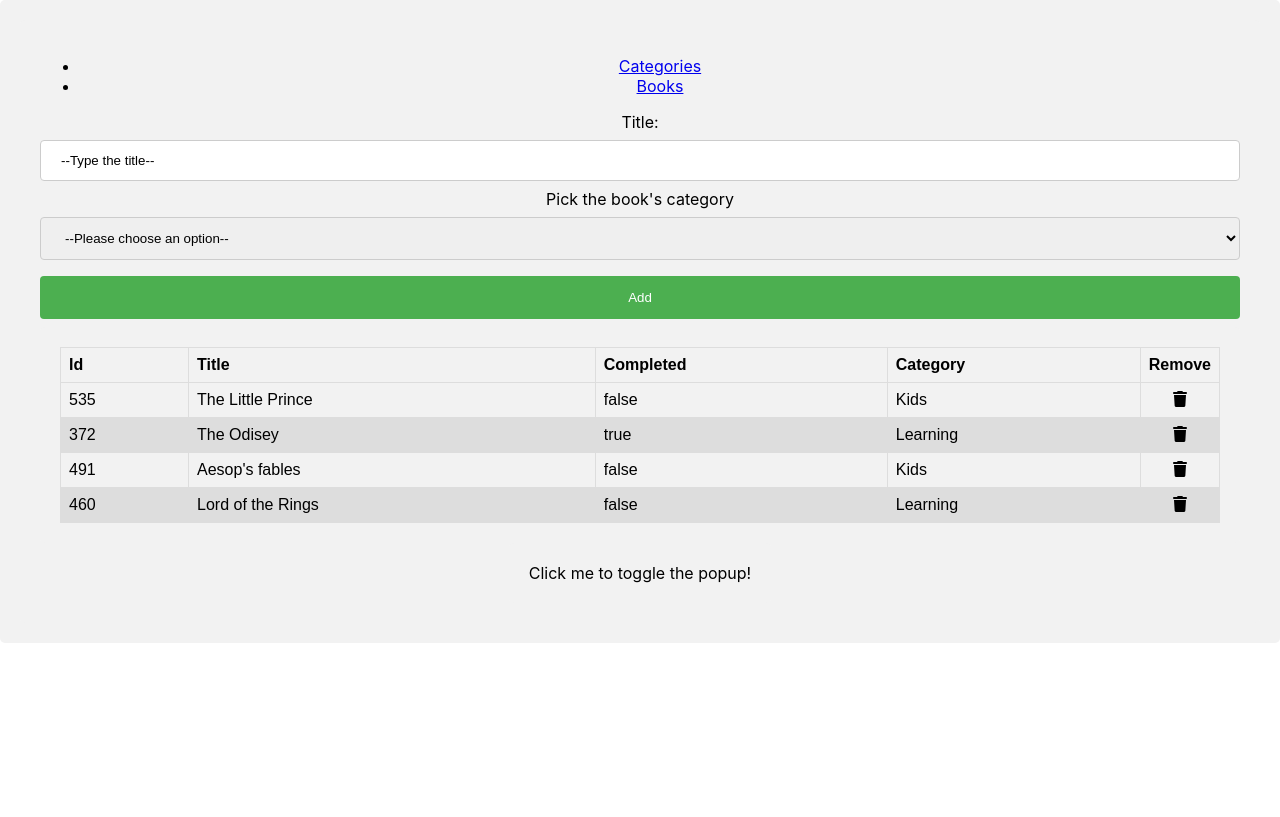
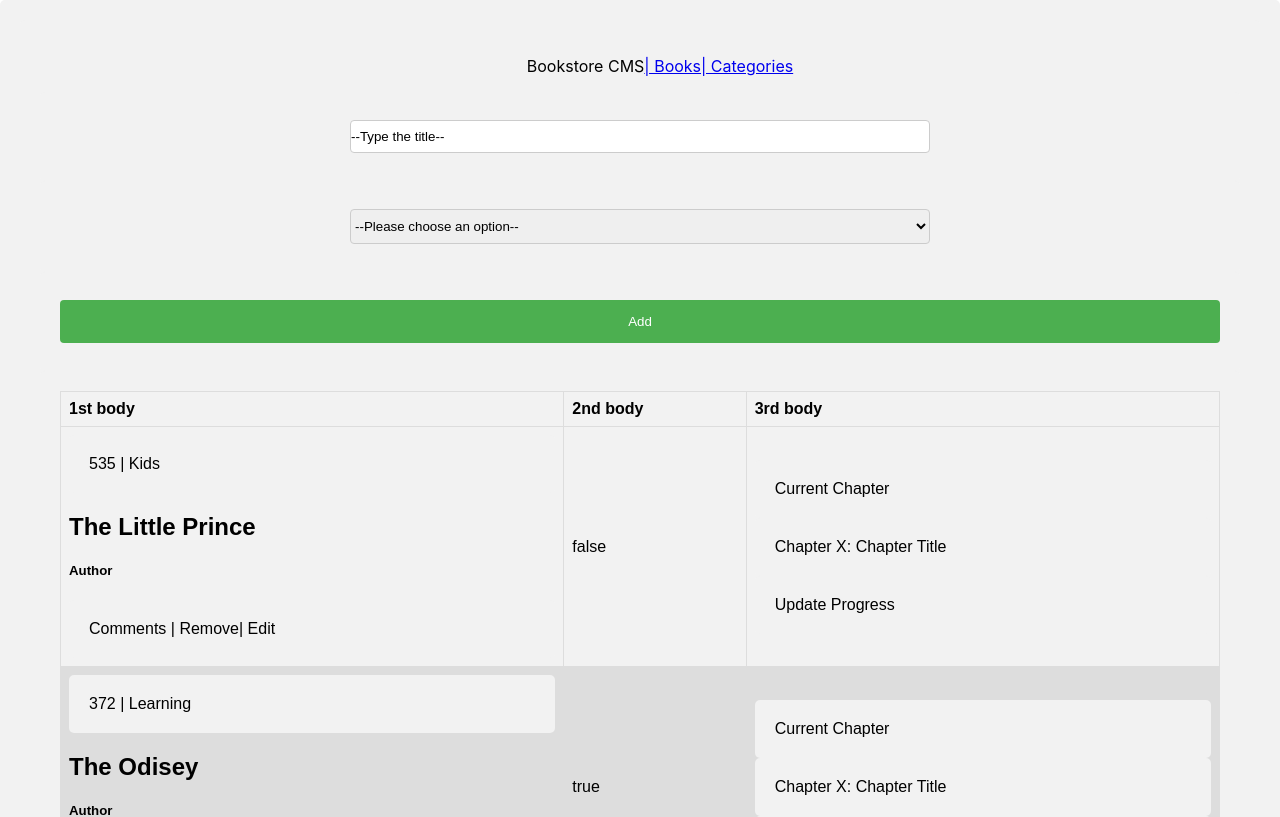
Before and after one commit to IvanDerlich/bookstore, a React (Create React App) app: page /home in a window 1280 px wide. Before the commit this address led to /books. Shown: the top 817 px of the page. Built offline with nearby package versions, Linux system fonts and the light colour scheme.

Commit message:
Format table without stylesheet

```diff
--- a/src/components/App.css
+++ b/src/components/App.css
@@ -97,3 +97,7 @@
   from {opacity: 0;}
   to {opacity:1 ;}
 }
+
+ul#nav-menu li{
+  display:inline;
+}
--- a/src/components/App.js
+++ b/src/components/App.js
@@ -18,21 +18,22 @@ function App(/* props */) {
     <div className="App">
       <BrowserRouter>
         <nav>
-          <ul>
-            <li><Link to="/categories">Categories</Link></li>
-            <li><Link to="/books">Books</Link></li>
+          <ul id="nav-menu">
+            <li>Bookstore CMS</li>
+            <li><Link to="/home">| Books</Link></li>
+            <li><Link to="/categories">| Categories</Link></li>
           </ul>
         </nav>
         <Switch>
           <Route path="/categories">
             <CategoryFilter />
           </Route>
-          <Route path="/books">
+          <Route path="/home">
             <BookForm />
             <BooksList />
           </Route>
           <Route path="/">
-            <Redirect to="/books" />
+            <Redirect to="/home" />
           </Route>
         </Switch>
       </BrowserRouter>
--- a/src/components/Book.js
+++ b/src/components/Book.js
@@ -1,5 +1,4 @@
-/* eslint-disable jsx-a11y/click-events-have-key-events */
-/* eslint-disable jsx-a11y/no-noninteractive-element-interactions */
+/* eslint-disable jsx-a11y/control-has-associated-label */
 import PropTypes from 'prop-types';
 import capitalize from '../helpers/capitalize';
 import './Book.css';
@@ -9,19 +8,43 @@ function Book({ book, handleRemoveBook }) {
     id, title, completed, category,
   } = book;
 
+  const enterPressedOnDelete = event => {
+    if (event.charCode === 13) {
+      handleRemoveBook(book);
+    }
+  };
+
   return (
     <tr>
-      <td>{id}</td>
-      <td>{title}</td>
+      <td>
+        <div>
+          <span>
+            {id}
+          </span>
+          <span>
+            {` | ${capitalize(category)}`}
+          </span>
+        </div>
+        <h2>{title}</h2>
+        <h5>Author</h5>
+        <div>
+          <span>Comments </span>
+          <span
+            role="button"
+            onClick={() => handleRemoveBook(book)}
+            onKeyPress={enterPressedOnDelete}
+            tabIndex={0}
+          >
+            | Remove
+          </span>
+          <span>| Edit</span>
+        </div>
+      </td>
       <td>{completed ? 'true' : 'false'}</td>
       <td>
-        {capitalize(category)}
-      </td>
-      <td
-        className="trash-icon center-text"
-        onClick={() => handleRemoveBook(book)}
-      >
-        <i className="fas fa-trash" />
+        <div>Current Chapter</div>
+        <div>Chapter X: Chapter Title</div>
+        <div>Update Progress</div>
       </td>
     </tr>
   );
--- a/src/containers/BookForm.css
+++ b/src/containers/BookForm.css
@@ -3,9 +3,10 @@
 } */
 input[type=text],
 select {
-  width: 100%;
+  width: 50%;
   padding: 12px 20px;
   margin: 8px 0;
+  padding: 8px 0;
   display: inline-block;
   border: 1px solid #ccc;
   border-radius: 4px;
--- a/src/containers/BookForm.js
+++ b/src/containers/BookForm.js
@@ -53,8 +53,7 @@ class BookForm extends React.Component {
     const { title, category } = this.state;
     return (
       <form id="book-form" onSubmit={this.handleSubmit}>
-        <label htmlFor="title">
-          Title:
+        <div>
           <input
             type="text"
             value={title}
@@ -64,9 +63,8 @@ class BookForm extends React.Component {
             id="title-input"
             placeholder="Book Title"
           />
-        </label>
-        <label htmlFor="category">
-          Pick the book's category
+        </div>
+        <div>
           <select
             value={category}
             onChange={this.handleChange}
@@ -82,8 +80,8 @@ class BookForm extends React.Component {
             <option value="learning">Learning</option>
             <option value="sci-fi">Sci-Fi</option>
           </select>
-        </label>
-        <input type="submit" value="Add" />
+        </div>
+        <div><input type="submit" value="Add" /></div>
       </form>
     );
   }
--- a/src/containers/BookList.js
+++ b/src/containers/BookList.js
@@ -18,11 +18,9 @@ function BookList({ books, dispatch, filter }) {
       <table>
         <thead>
           <tr>
-            <th>Id</th>
-            <th>Title</th>
-            <th>Completed</th>
-            <th>Category</th>
-            <th className="remove-title center-text">Remove</th>
+            <th>1st body</th>
+            <th>2nd body</th>
+            <th>3rd body</th>
           </tr>
         </thead>
         <tbody>
--- a/src/containers/Booklist.css
+++ b/src/containers/Booklist.css
@@ -14,7 +14,3 @@ th {
 tr:nth-child(even) {
   background-color: #ddd;
 }
-
-.remove-title {
-  width: 5%;
-}
--- /dev/null
+++ b/src/containers/CategoryFilter.css
@@ -0,0 +1,14 @@
+.button-cat {
+  width: 100%;
+  background-color: #4caf50;
+  color: white;
+  padding: 14px 20px;
+  margin: 8px 0;
+  border: none;
+  border-radius: 4px;
+  cursor: pointer;
+}
+
+.button-cat:hover {
+  background-color: #45a049;
+}
--- a/src/containers/CategoryFilter.js
+++ b/src/containers/CategoryFilter.js
@@ -1,6 +1,7 @@
 import React from 'react';
 import { connect } from 'react-redux';
 import PropTypes from 'prop-types';
+import './CategoryFilter.css';
 
 class CategoryFilter extends React.Component {
   constructor(props) {
@@ -44,6 +45,7 @@ class CategoryFilter extends React.Component {
             <option value="sci-fi">Sci-Fi</option>
           </select>
         </label>
+        <button onClick={() => console.log('Clicked!')} type="button" className="button-cat"> Edit Categories</button>
       </div>
     );
   }
```
Also changed, not shown: 1 other file (tests, documents, lock files or other folders).
